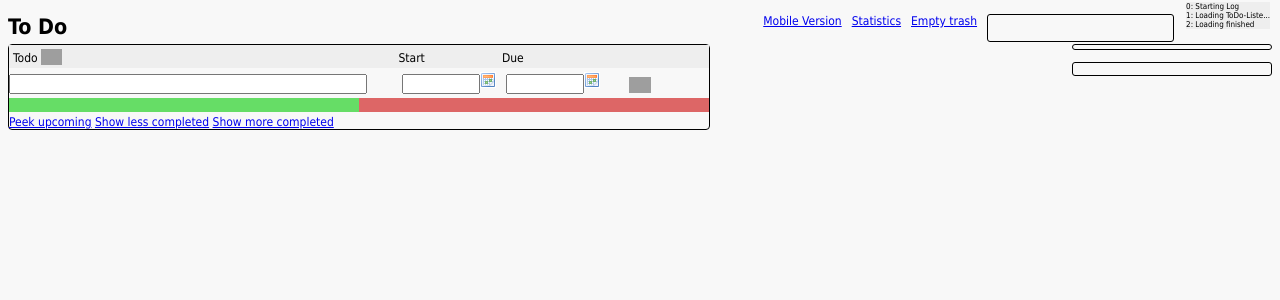
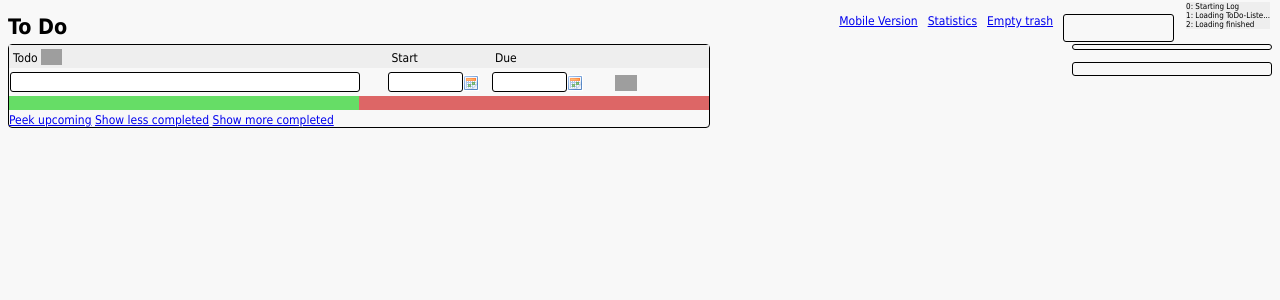
Before and after one commit to codeling/todo, a PHP site: page / in a window 1280 px wide. Shown: the top 300 px of the page. Run offline with PHP 8.4, Linux system fonts and the light colour scheme; data that the repository does not hold is empty; grey boxes are pictures that could not be loaded.

Commit message:
Improve formatting (table alignment, input size)

```diff
--- a/index.php
+++ b/index.php
@@ -40,7 +40,7 @@
             <span class="due"><?php echo(TodoLang::_("DUE"));?></span>
           </div>
           <div class="line line_input">
-            <span><input type="text" id="enter_todo" name="enter_todo" maxlength="255" /></span>
+            <input type="text" id="enter_todo" name="enter_todo" maxlength="255" />
             <span class="start"><input type="text" id="enter_start" name="enter_start" maxlength="4" /></span>
             <span class="due"><input type="text" id="enter_due" name="enter_due" maxlength="20" /></span>
             <span class="actions"><input type="image" src="images/Add.png" name="save" value="<?php echo(TodoLang::_("SAVE"));?>" onclick="enter()" /></span>
--- a/todo-desktop.js
+++ b/todo-desktop.js
@@ -40,13 +40,7 @@ function renderItem(it, lineNr) {
     var dueString = (it.completed == 0) ? formatDate(dueDate): formatDate(complDate);
     var line = getTodoItemStart(it, lineNr);
     var tagbasename = 'todo_tags_';
-    line += getTodoTitleHtml(it, lineNr, tagbasename, 'todo')+
-            '<span class="modify"><input type="image" value="'+
-               $T('EDIT')+'" id="modify'+it.id+
-               '" src="images/pencil.png" /></span>'+
-            '<span class="dotoday"><input type="image" value"'+
-               $T('DOTODAY')+'" id="dotoday'+it.id+
-               '" src="images/dotoday.png" /></span>';
+    line += getTodoTitleHtml(it, lineNr, tagbasename, 'todo');
     line +=  '<span class="start">'+((it.start == null)?'undef':formatDate(parseDate(it.start)))+'</span>'+
         '<span class="due">'+ dueString+
                 ((it.completed==0 && dueDate != null && (today - dueDate) > 0) ?
@@ -55,6 +49,12 @@ function renderItem(it, lineNr) {
         '<span class="effort">'+it.effort+'</span>'+
         '<span class="completed"><input type="checkbox" id="completed'+it.id+'" '+
             ((it.completed==1)?'checked="true" ':'')+'/></span>';
+    line += '<span class="modify"><input type="image" value="'+
+               $T('EDIT')+'" id="modify'+it.id+
+               '" src="images/pencil.png" /></span>'+
+            '<span class="dotoday"><input type="image" value"'+
+               $T('DOTODAY')+'" id="dotoday'+it.id+
+               '" src="images/dotoday.png" /></span>'
     if (it.deleted == 0) {
         line +=            '<span class="trash"><input type="image" value="'+
                $T('DELETE')+'" id="trash'+it.id+
@@ -81,8 +81,7 @@ function modifyItem(id) {
     // show dialog:
     $('#modify_dialog').dialog( {
         modal: true,
-        minHeight: 180,
-        minWidth: 600,
+        minWidth: 500,
         title: $T('MODIFY_ENTRY'),
         close: function(ev,ui) {
             log($T('MODIFY_DIALOG_CLOSED'));
--- a/todo.css
+++ b/todo.css
@@ -66,11 +66,23 @@ input[type="image"]
 .todo {
     display:inline-block;
     text-align: left;
-    padding-left: 4px !important;
+}
+#enter_todo,#enter_start,#enter_due {
+    border: 1px solid black;
+    border-radius: 3px;
+    padding: 2px;
+    box-sizing: border-box;
 }
 .todo,
 #enter_todo {
     width: 50%;
+    padding-left: 4px !important;
+}
+#enter_todo {
+    margin-left: 1px;
+}
+.ui-datepicker-trigger {
+    vertical-align: middle;
 }
 .todo_completed {
     color: #777;
@@ -110,7 +122,7 @@ input[disabled="disabled"] {
     text-align: left;
 }
 .start {
-    margin-left: 32px;
+    margin-left: 25px;
 }
 #working {
     padding: 3px;
@@ -143,6 +155,16 @@ ul#modify_tag_edit {
 ul.ui-autocomplete {
     z-index: 200;
 }
+.modify_line > select, .modify_line > input, .modify_line > textarea, .modify_line > ul#modify_tag_edit {
+    width: 300px;
+    box-sizing: border-box;
+}
+.ui-autocomplete-input {
+    width: 100px !important;
+}
+.modify_line {
+    margin-bottom: 1px;
+}
 #progress_todo {
     background-color: #D66;
     width: 50%;
@@ -158,7 +180,7 @@ ul.ui-autocomplete {
     width: 20px;
 }
 #enter_due, #enter_start {
-    width: 70px;
+    width: 75px;
 }
 #merge_tag_edit {
     width: 180px;
```
